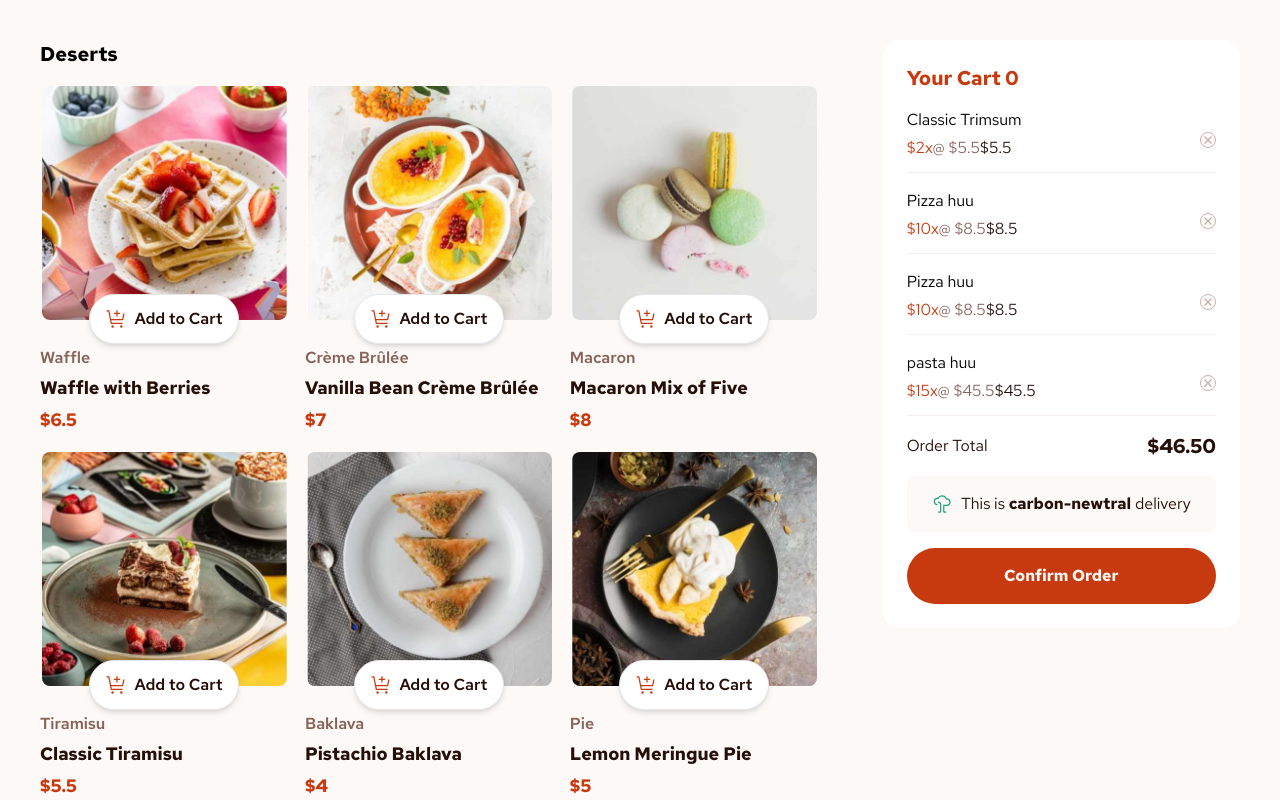
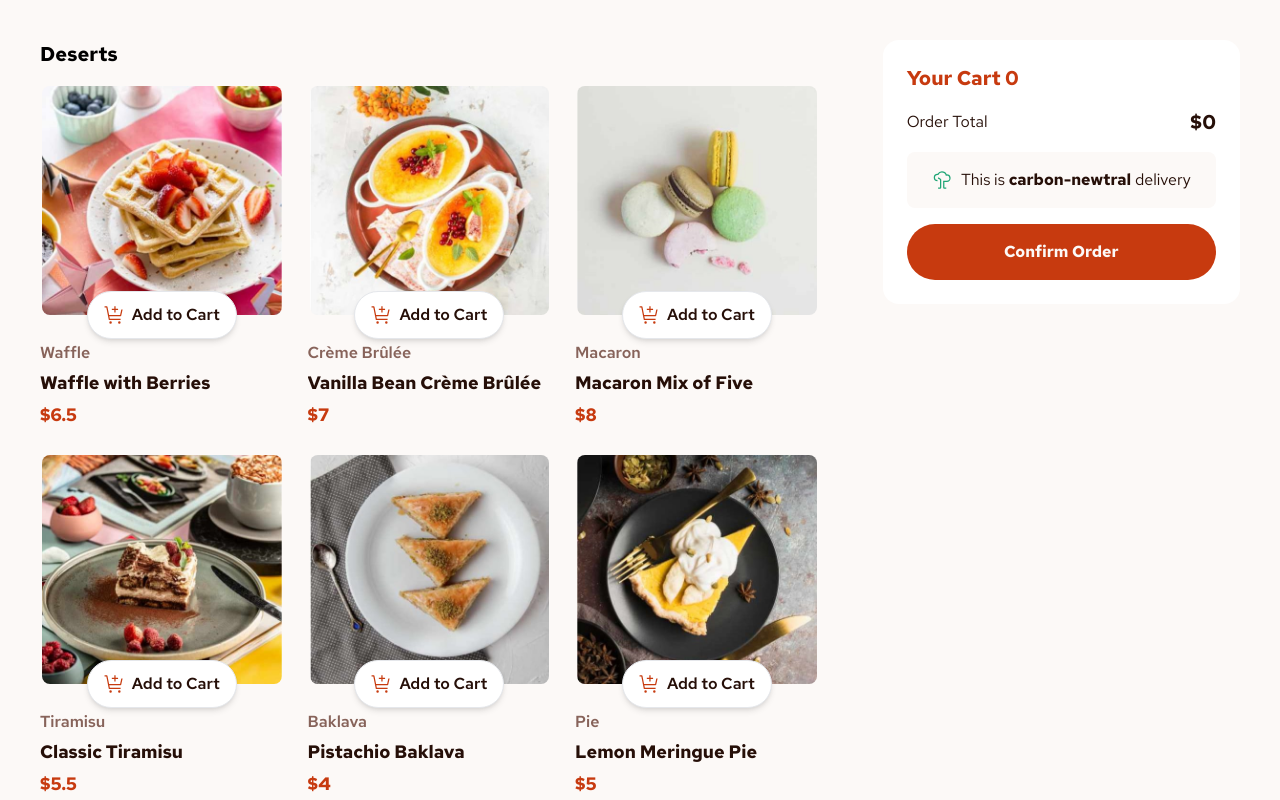
Before and after one commit to welcomepk/product-cart, a React (Vite) app: page / in a window 1280 px wide. Shown: the top 800 px of the page. Built offline with nearby package versions, Linux system fonts and the light colour scheme.

Commit message:
cart add

```diff
--- a/src/App.tsx
+++ b/src/App.tsx
@@ -11,7 +11,7 @@ function App() {
     <Layout>
       <div className=" md:col-span-8">
         <h1 className='font-bold text-xl mb-4'>Deserts</h1>
-        <div className='grid sm:grid-cols-2 lg:grid-cols-3 gap-3 md:gap-4 min-h-[400px]'>
+        <div className='grid sm:grid-cols-2 lg:grid-cols-3 gap-3 md:gap-4 xl:gap-6 min-h-[400px]'>
           <Items />
         </div>
       </div>
--- a/src/features/cart/Cart.tsx
+++ b/src/features/cart/Cart.tsx
@@ -3,6 +3,8 @@ import { useSelector } from 'react-redux'
 import { RootState } from '../../app/store'
 import IconCarbonNeutral from "../../assets/images/icon-carbon-neutral.svg"
 import IconRemove from "../../assets/images/icon-remove-item.svg"
+import { CartItem as CartItemType } from '../../lib/types'
+
 interface Item {
     name: string,
     price: number,
@@ -22,46 +24,32 @@ const CartItem = ({ item }: { item: Item }) => {
             <div className=''>
                 <h3 className='mb-1'>{item.name}</h3>
                 <div className='mb-3'>
-                    <span className='text-red'>${item.count}x</span>
+                    <span className='text-red inline-block font-2  mr-4'>${item.count}x</span>
                     <span className='text-rose-500'>@ ${item.price}</span>
-                    <span className='text-rose-900'>${item.price}</span>
+                    <span className='text-rose-900 ml-1 inline-block'>${item.price * item.count}</span>
                 </div>
             </div>
             <CloseIcon />
         </div>
     )
 }
-const CartItems = () => {
-
-    const cartItems = useSelector((state: RootState) => state.cart)
-    console.log(cartItems);
+const CartItems = ({ cartItems }: { cartItems: CartItemType[] }) => {
 
     return (
         <>
-            <CartItem item={{
-                name: "Classic Trimsum",
-                price: 5.50,
-                count: 2
-            }} />
-            <CartItem item={{
-                name: "Pizza huu",
-                price: 8.50,
-                count: 10
-            }} />
-            <CartItem item={{
-                name: "Pizza huu",
-                price: 8.50,
-                count: 10
-            }} />
-            <CartItem item={{
-                name: "pasta huu",
-                price: 45.50,
-                count: 15
-            }} />
+            {
+                cartItems.map(item => <CartItem key={item.id} item={{
+                    name: item.name,
+                    price: item.price,
+                    count: item.quantity
+                }} />)
+            }
         </>
     )
 }
 const Cart = () => {
+    const cartItems = useSelector((state: RootState) => state.cart)
+    const total = cartItems.reduce((acc, item) => acc + (item.price * item.quantity), 0)
     return (
         <div className='grid gap-4 bg-white p-6 rounded-2xl'>
 
@@ -69,12 +57,12 @@ const Cart = () => {
             <h1 className='text-red font-2 text-xl font-rht' >Your Cart 0</h1>
 
             {/* cart items */}
-            <CartItems />
+            <CartItems cartItems={cartItems} />
 
             {/* total */}
             <div className='text-rose-900 flex items-center justify-between'>
                 <span className=''>Order Total</span>
-                <span className='font-2 text-xl'>$46.50</span>
+                <span className='font-2 text-xl'>${total}</span>
             </div>
 
             {/* other info */}
--- a/src/features/cart/cartSlice.ts
+++ b/src/features/cart/cartSlice.ts
@@ -1,6 +1,6 @@
 
 import { createSlice } from '@reduxjs/toolkit'
-import { Desert, CartItem } from "../../lib/types"
+import { CartItem } from "../../lib/types"
 import { PayloadAction } from '@reduxjs/toolkit'
 
 const initialState: CartItem[] = []
@@ -11,10 +11,23 @@ const cartSlice = createSlice({
     initialState,
     reducers: {
         addToCart(state, action: PayloadAction<CartItem>) {
-            state.unshift(action.payload)
+            const existingItem = state.find(item => item.id === action.payload.id)
+            if (existingItem) {
+                existingItem.quantity += action.payload.quantity
+            } else {
+                state.unshift(action.payload)
+            }
+        },
+        decrementItemFromCart(state, action: PayloadAction<CartItem>) {
+            const existingItem = state.find(item => item.id === action.payload.id)
+            if (existingItem && existingItem.quantity > 1) {
+                existingItem.quantity -= 1
+            } else {
+                return state.filter(item => item.id !== action.payload.id)
+            }
         }
     }
 })
 
-export const { addToCart } = cartSlice.actions
+export const { addToCart, decrementItemFromCart } = cartSlice.actions
 export default cartSlice.reducer
--- a/src/features/items/Items.tsx
+++ b/src/features/items/Items.tsx
@@ -2,7 +2,7 @@ import { useDispatch, useSelector } from "react-redux"
 import { RootState } from "../../app/store"
 
 import { Desert } from "../../lib/types"
-import { addToCart } from "../cart/cartSlice";
+import { addToCart, decrementItemFromCart } from "../cart/cartSlice";
 import baklavaDesktop from '../../assets/images/image-baklava-desktop.jpg';
 import brownieDesktop from '../../assets/images/image-brownie-desktop.jpg';
 import macaronDesktop from '../../assets/images/image-macaron-desktop.jpg';
@@ -11,9 +11,8 @@ import tiramisuDesktop from '../../assets/images/image-tiramisu-desktop.jpg';
 import pannaDesktop from '../../assets/images/image-panna-cotta-desktop.jpg';
 import meringueDesktop from '../../assets/images/image-meringue-desktop.jpg';
 import CartIcon from '../../assets/images/icon-add-to-cart.svg';
-
-
-
+import IncrementIcon from '../../assets/images/icon-increment-quantity.svg';
+import DecrementIcon from '../../assets/images/icon-decrement-quantity.svg';
 
 
 // Import all images statically
@@ -26,6 +25,8 @@ import cremeBruleeThumbnail from '../../assets/images/image-creme-brulee-thumbna
 import cremeBruleeMobile from '../../assets/images/image-creme-brulee-mobile.jpg';
 import cremeBruleeTablet from '../../assets/images/image-creme-brulee-tablet.jpg';
 import cremeBruleeDesktop from '../../assets/images/image-creme-brulee-desktop.jpg';
+import { useState } from "react";
+import { setCartCount } from "./itemsSlice";
 
 
 // Map image names to imported images
@@ -49,19 +50,52 @@ const imageMap: { [key: string]: string } = {
 };
 
 const Item = ({ item }: { item: Desert }) => {
-    // Function to require images dynamically
+    const [toggleCart, setToggleCart] = useState(false)
     const dispatch = useDispatch()
+    const handleCartToggle = (active: boolean) => {
+        setToggleCart(active)
+    }
+
     return (
         <div className=" overflow-hidden">
             <div className="border-2 border-transparent rounded-lg hover:border-red relative h-[2/3] ">
                 <img className="w-full rounded-lg  object-cover object-center" src={imageMap[item.image.desktop]} alt={item.name} />
-                <button
-                    onClick={() => dispatch(addToCart({ id: item.id, quantity: 1 }))}
-                    className="flex justify-between gap-1 w-[75%] max-w-[150px] items-center border shadow-md absolute bg-white py-3 bottom-[-24px] rounded-full    left-[50%] translate-x-[-50%]"
+                <div
+                    onMouseEnter={() => handleCartToggle(true)}
+                    onMouseLeave={() => handleCartToggle(false)}
+                    //onClick={() => dispatch(addToCart({ id: item.id, quantity: 1 }))}
+                    className={`flex justify-between font-1 px-4 gap-1 w-[75%] max-w-[150px] items-center border shadow-md absolute h-12 bottom-[-24px] rounded-full left-[50%] translate-x-[-50%] ${toggleCart ? "bg-red text-white" : "bg-white"}`}
                 >
-                    <img className="pl-4" src={CartIcon} alt="cart icon" />
-                    <span className=" text-rose font-1 text-nowrap mr-4">Add to Cart</span>
-                </button>
+                    {
+                        toggleCart
+                            ? <>
+                                <img
+                                    onClick={() => {
+                                        dispatch(decrementItemFromCart({ ...item, quantity: 1 }))
+                                        dispatch(setCartCount({
+                                            id: item.id,
+                                            cartQuantity: item.cartQuantity ? item.cartQuantity - 1 : 0
+                                        }))
+                                    }}
+                                    className="border-2 border-rose-100 rounded-full w-[18px] h-[18px] p-[2px] hover:cursor-pointer " src={DecrementIcon} alt="increment icon" />
+                                <span>{item.cartQuantity ? item.cartQuantity : 0}</span>
+                                <img
+                                    onClick={() => {
+                                        dispatch(addToCart({ ...item, quantity: 1 }))
+                                        dispatch(setCartCount({
+                                            id: item.id,
+                                            cartQuantity: item.cartQuantity ? item.cartQuantity + 1 : 1
+                                        }))
+                                    }}
+                                    className="border-2 border-rose-100 rounded-full w-[18px] h-[18px] p-[2px] hover:cursor-pointer " src={IncrementIcon} alt="decrement icon" />
+                            </>
+                            : <>
+                                <img className="" src={CartIcon} alt="cart icon" />
+                                <span className=" text-rose text-nowrap ">Add to Cart</span>
+                            </>
+                    }
+
+                </div>
             </div>
 
             {/* item desc */}
@@ -76,7 +110,7 @@ const Item = ({ item }: { item: Desert }) => {
 
 export default function Items() {
     const items = useSelector((state: RootState) => state.items)
-    const dispatch = useDispatch()
+    console.log(items);
 
     return (
         <>
--- a/src/features/items/itemsSlice.ts
+++ b/src/features/items/itemsSlice.ts
@@ -8,12 +8,16 @@ const itemsSlice = createSlice({
     name: 'items',
     initialState: initalState,
     reducers: {
-        setItems: (state, action) => {
-            state.push(action.payload)
+        setCartCount: (state, action) => {
+            console.log(action.payload);
+
+            const item = state.find(desert => action.payload.id === desert.id)
+            if (item)
+                item.cartQuantity = action.payload.cartQuantity
         },
     },
 })
 
-export const { setItems } = itemsSlice.actions
+export const { setCartCount } = itemsSlice.actions
 
 export default itemsSlice.reducer
--- a/src/lib/types.ts
+++ b/src/lib/types.ts
@@ -11,10 +11,10 @@ export type Desert = {
     image: Image,
     name: string,
     category: string,
-    price: number
+    price: number,
+    cartQuantity?: number
 }
 
-export interface CartItem {
-    id: string,
+export interface CartItem extends Desert {
     quantity: number
 }
```
